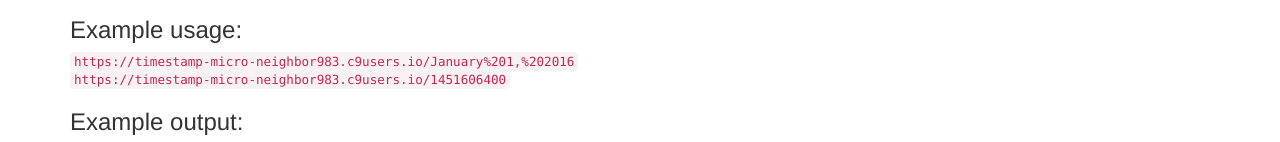
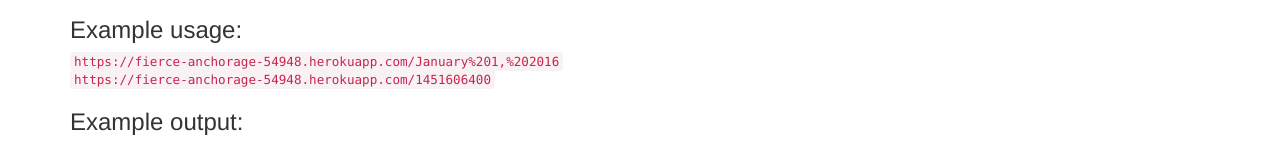
Before and after one commit to neighbor983/timestampMicroservice, a website: page index.html in a window 1280 px wide. Shown: the part 238-380 px from the top of the page. Drawn offline with nearby package versions, Linux system fonts and the light colour scheme.

Commit message:
changed the address to the heroku one.

```diff
--- a/index.html
+++ b/index.html
@@ -25,11 +25,11 @@
                 Example usage:
             </h3>
             <code>
-                https://timestamp-micro-neighbor983.c9users.io/January%201,%202016
+                https://fierce-anchorage-54948.herokuapp.com/January%201,%202016
             </code>
             <br>
             <code>
-                https://timestamp-micro-neighbor983.c9users.io/1451606400
+                https://fierce-anchorage-54948.herokuapp.com/1451606400
             </code>
             <h3>
                 Example output:
```
